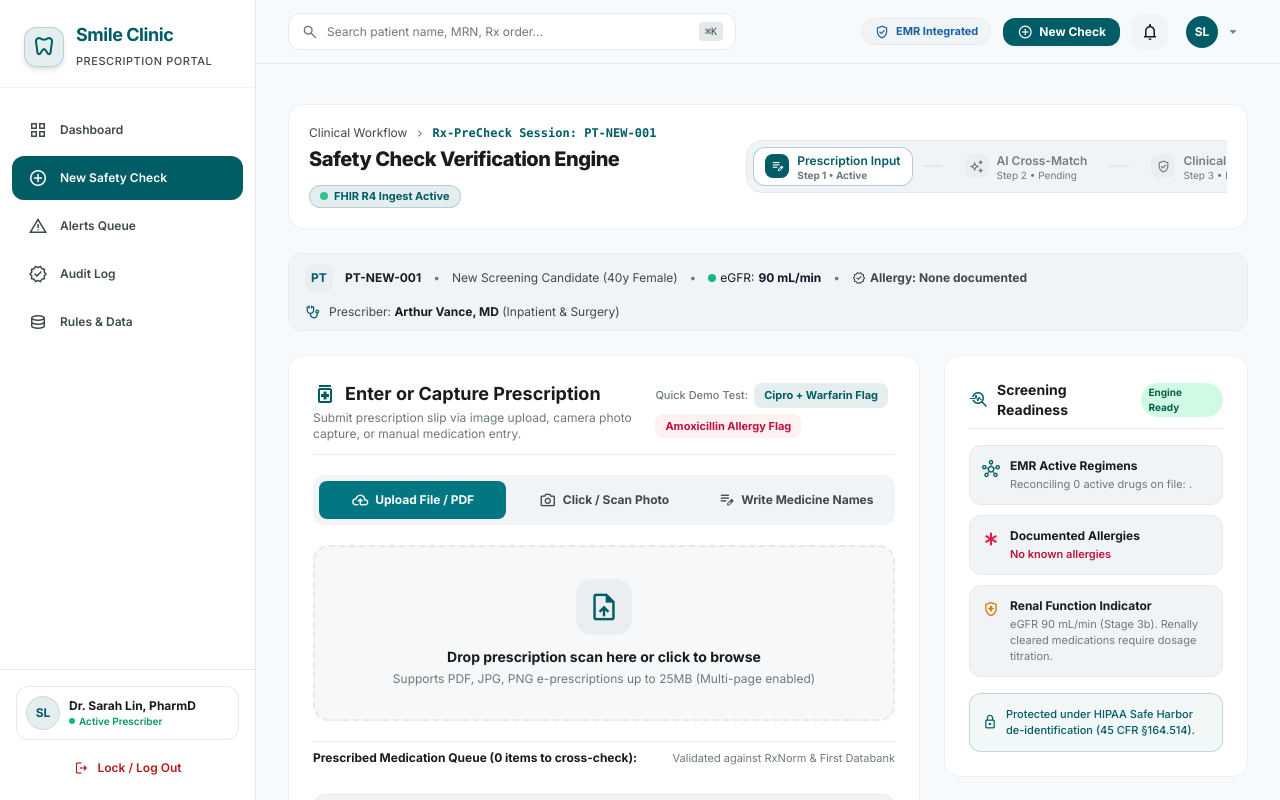
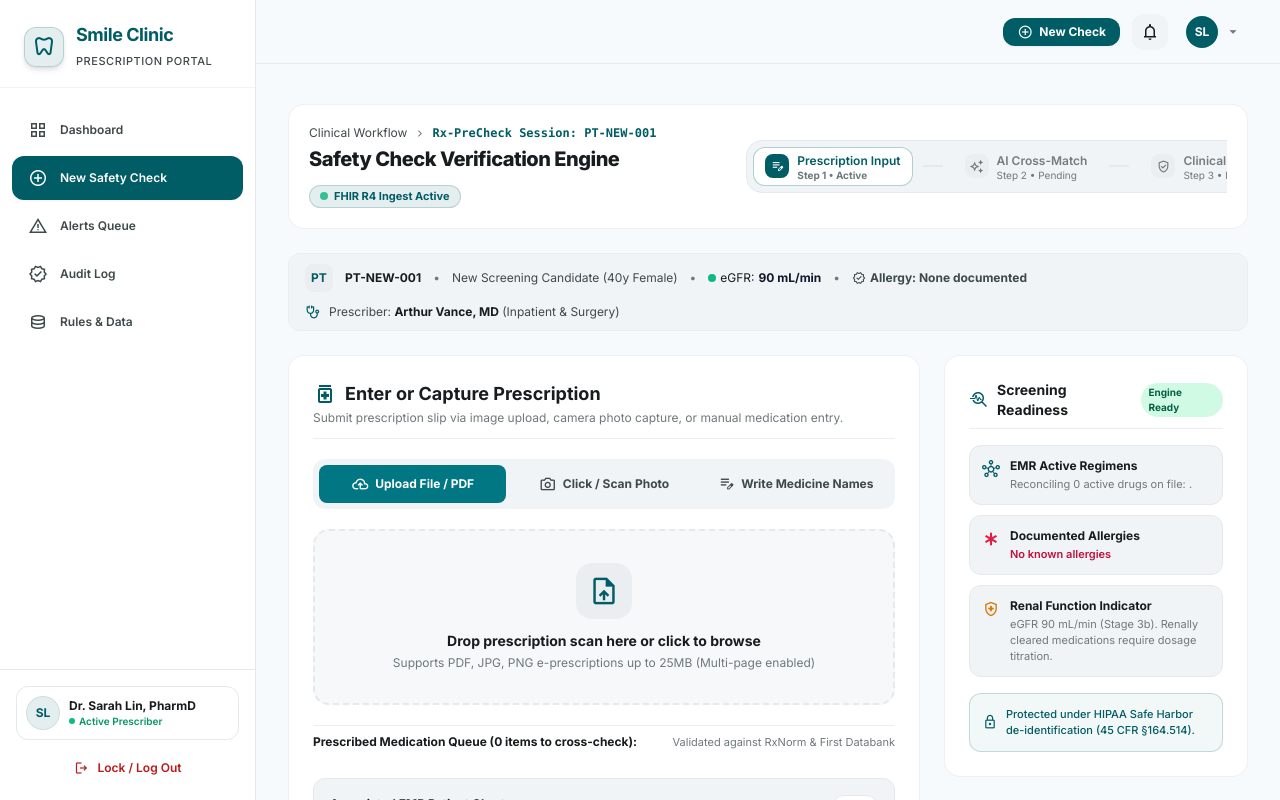
Before and after one commit to HelloWorld-Farhan/Prescription_DentalClinic, a React (Vite) app: page /check in a window 1280 px wide. Shown: the top 800 px of the page. Built offline with nearby package versions, Linux system fonts and the light colour scheme; sample sign-in values are in the browser's storage.

Commit message:
feat: header cleanup, 5s auto-sync timer, dynamic units filter, remove demo tests

```diff
--- a/src/components/Layout.tsx
+++ b/src/components/Layout.tsx
@@ -22,7 +22,6 @@ export default function Layout() {
   const [notificationsOpen, setNotificationsOpen] = useState(false);
   const [profileOpen, setProfileOpen] = useState(false);
   const [notifications, setNotifications] = useState<NotificationItem[]>(initialNotifications);
-  const [searchQuery, setSearchQuery] = useState('');
 
   const notifDropdownRef = useRef<HTMLDivElement>(null);
   const profileDropdownRef = useRef<HTMLDivElement>(null);
@@ -84,12 +83,6 @@ export default function Layout() {
     { name: 'Rules & Data', path: '/rules', icon: 'database' },
   ];
 
-  const handleGlobalSearch = (e: React.FormEvent) => {
-    e.preventDefault();
-    if (searchQuery.trim()) {
-      navigate(`/alerts?q=${encodeURIComponent(searchQuery.trim())}`);
-    }
-  };
 
   const handleLogout = () => {
     sessionStorage.removeItem('rxguard_authenticated');
@@ -198,29 +191,10 @@ export default function Layout() {
             <span className="material-symbols-outlined text-2xl">menu</span>
           </button>
 
-          {/* Search Bar */}
-          <form onSubmit={handleGlobalSearch} className="flex-1 max-w-md hidden sm:block">
-            <div className="relative flex items-center bg-surface-container-lowest rounded-xl px-3 py-2 border border-surface-container-high shadow-xs">
-              <span className="material-symbols-outlined text-outline text-[18px] mr-2">search</span>
-              <input
-                type="text"
-                value={searchQuery}
-                onChange={(e) => setSearchQuery(e.target.value)}
-                placeholder="Search patient name, MRN, Rx order..."
-                className="w-full bg-transparent text-xs text-on-surface placeholder:text-outline outline-none"
-              />
-              <kbd className="text-[10px] bg-surface-container-high text-on-surface-variant px-1.5 py-0.5 rounded font-mono">⌘K</kbd>
-            </div>
-          </form>
 
-          {/* Right Header Badges & Actions */}
+
+          {/* Right Header Actions */}
           <div className="flex items-center gap-1.5 sm:gap-3 ml-auto shrink-0">
-            {/* EMR Integrated Pill */}
-            <div className="hidden md:flex items-center gap-1.5 px-3 py-1 bg-surface-container-low border border-surface-container-high rounded-full">
-              <span className="material-symbols-outlined text-secondary text-[16px]">verified_user</span>
-              <span className="text-[11px] font-bold text-secondary">EMR Integrated</span>
-            </div>
-
             {/* Quick Action Button: New Check */}
             <button
               onClick={() => navigate('/check')}
--- a/src/pages/Dashboard.tsx
+++ b/src/pages/Dashboard.tsx
@@ -21,6 +21,7 @@ export default function Dashboard() {
   const [activeDrawerCheckId, setActiveDrawerCheckId] = useState<string>('');
   const [isDrawerOpen, setIsDrawerOpen] = useState(false);
   const [isSyncing, setIsSyncing] = useState(false);
+  const [syncTimer, setSyncTimer] = useState(5);
   const [toastMessage, setToastMessage] = useState<string | null>(null);
 
   const [checks, setChecks] = useState<SafetyCheckRecord[]>(() => VirtualDb.getChecks());
@@ -44,7 +45,29 @@ export default function Dashboard() {
     return matchesUnit && matchesSearch;
   });
 
-  const units = ['All Units', 'Dental Surgery', 'Emergency / ICU', 'Periodontics', 'General Operatory'];
+  const units = ['All Units', ...Array.from(new Set(checks.map(c => c.unit).filter(Boolean)))];
+
+  useEffect(() => {
+    if (!units.includes(selectedUnit)) {
+      setSelectedUnit('All Units');
+    }
+  }, [units, selectedUnit]);
+
+  // 5-second auto-sync interval
+  useEffect(() => {
+    const interval = setInterval(() => {
+      setSyncTimer(prev => {
+        if (prev <= 1) {
+          setIsSyncing(true);
+          setChecks(VirtualDb.getChecks());
+          setTimeout(() => setIsSyncing(false), 900);
+          return 5;
+        }
+        return prev - 1;
+      });
+    }, 1000);
+    return () => clearInterval(interval);
+  }, []);
 
   const handleInspect = (check: SafetyCheckRecord) => {
     if (check.alerts.length > 0) {
@@ -89,9 +112,10 @@ export default function Dashboard() {
             <h1 className="text-2xl sm:text-3xl font-bold text-on-surface tracking-tight">
               Prescription Safety Dashboard
             </h1>
-            <div className="inline-flex items-center gap-1.5 px-3 py-1 rounded-full bg-surface-container text-on-surface-variant text-xs shadow-xs">
-              <span className="w-2 h-2 rounded-full bg-primary animate-pulse"></span>
-              <span>Auto-synced via FHIR R4: {isSyncing ? 'Syncing...' : 'Just now'}</span>
+            <div className="inline-flex items-center gap-1.5 px-3 py-1 rounded-full bg-surface-container text-on-surface-variant text-xs shadow-xs border border-surface-container-high/60 transition-all">
+              <span className={`w-2 h-2 rounded-full ${isSyncing ? 'bg-amber-500 animate-ping' : 'bg-primary animate-pulse'}`}></span>
+              <span className={`material-symbols-outlined text-[15px] text-primary transition-transform ${isSyncing ? 'animate-spin' : ''}`}>sync</span>
+              <span className="font-medium">Auto-synced via FHIR R4: {isSyncing ? 'Syncing...' : `Just now (${syncTimer}s)`}</span>
             </div>
           </div>
           <p className="text-xs sm:text-sm text-on-surface-variant">
--- a/src/pages/NewCheck.tsx
+++ b/src/pages/NewCheck.tsx
@@ -129,85 +129,7 @@ export default function NewCheck() {
     setPrescriptions(prescriptions.filter(p => p.id !== id));
   };
 
-  // Quick preset loader helper for clinical verification
-  const handleLoadPresetRx = (preset: 'cipro_warfarin' | 'amox_penicillin' | 'clean_clinda') => {
-    if (preset === 'cipro_warfarin') {
-      if (patients && patients.length > 0) {
-        handlePatientSelect(patients[0].id);
-      } else {
-        setPtKey('PT-DEMO-9042');
-        setCustomWeight(68);
-        setCustomEgfr(42);
-        setActiveMeds(['Warfarin 5mg QD', 'Fluconazole 100mg']);
-        setAllergies([]);
-      }
-      setPrescriptions([
-        {
-          id: 'rx-p1',
-          drugName: 'Ciprofloxacin 500mg',
-          genericName: 'Ciprofloxacin Hydrochloride',
-          dosage: '500mg Film-Coated Tablet',
-          frequency: 'Every 12 hours (BID)',
-          route: 'Oral (PO)',
-          duration: '7 days',
-          indication: 'Acute Odontogenic / Maxillary Infection'
-        }
-      ]);
-      setUploadedFileName('dental_surgery_rx_slip_cipro.pdf');
-      setUploadedFileSize('1.8 MB');
-    } else if (preset === 'amox_penicillin') {
-      if (patients && patients.length > 0) {
-        handlePatientSelect(patients[0].id);
-      } else {
-        setPtKey('PT-DEMO-3811');
-        setCustomWeight(72);
-        setCustomEgfr(85);
-        setActiveMeds(['Lisinopril 10mg']);
-        setAllergies(['Penicillin (Anaphylaxis)']);
-      }
-      setPrescriptions([
-        {
-          id: 'rx-p2',
-          drugName: 'Amoxicillin 500mg',
-          genericName: 'Amoxicillin Trihydrate',
-          dosage: '500mg Capsule',
-          frequency: 'Every 8 hours (TID)',
-          route: 'Oral (PO)',
-          duration: '5 days',
-          indication: 'Periapical Dental Abscess Drainage'
-        }
-      ]);
-      setUploadedFileName('periapical_abscess_amoxicillin_rx.jpg');
-      setUploadedFileSize('2.4 MB');
-    } else {
-      // Clean Dental Antibiotic
-      if (patients && patients.length > 1) {
-        handlePatientSelect(patients[1].id);
-      } else if (patients && patients.length > 0) {
-        handlePatientSelect(patients[0].id);
-      } else {
-        setPtKey('PT-DEMO-1104');
-        setCustomWeight(60);
-        setCustomEgfr(95);
-        setActiveMeds(['Multivitamins']);
-        setAllergies(['Penicillin (Anaphylaxis)']);
-      }
-      setPrescriptions([
-        {
-          id: 'rx-p3',
-          drugName: 'Clindamycin 300mg',
-          genericName: 'Clindamycin Hydrochloride',
-          dosage: '300mg Capsule',
-          frequency: 'Every 8 hours',
-          route: 'Oral (PO)',
-          duration: '7 days',
-          indication: 'Penicillin-Allergic Dental Surgery Prophylaxis'
-        }
-      ]);
-      setUploadedFileName('clindamycin_prophylaxis_rx.png');
-      setUploadedFileSize('950 KB');
-    }
-  };
+
 
   // Camera Snap Handler
   const handleTakePhoto = () => {
@@ -557,23 +479,7 @@ export default function NewCheck() {
                     Submit prescription slip via image upload, camera photo capture, or manual medication entry.
                   </p>
                 </div>
-                <div className="flex items-center gap-1.5 flex-wrap">
-                  <span className="text-[11px] text-outline font-medium">Quick Demo Test:</span>
-                  <button
-                    type="button"
-                    onClick={() => handleLoadPresetRx('cipro_warfarin')}
-                    className="px-2.5 py-1 rounded-lg bg-primary/10 hover:bg-primary/20 text-primary text-[11px] font-bold transition-colors cursor-pointer"
-                  >
-                    Cipro + Warfarin Flag
-                  </button>
-                  <button
-                    type="button"
-                    onClick={() => handleLoadPresetRx('amox_penicillin')}
-                    className="px-2.5 py-1 rounded-lg bg-rose-50 hover:bg-rose-100 text-rose-700 text-[11px] font-bold transition-colors cursor-pointer"
-                  >
-                    Amoxicillin Allergy Flag
-                  </button>
-                </div>
+
               </div>
 
               {/* 3 Input Mode Tabs */}
```
